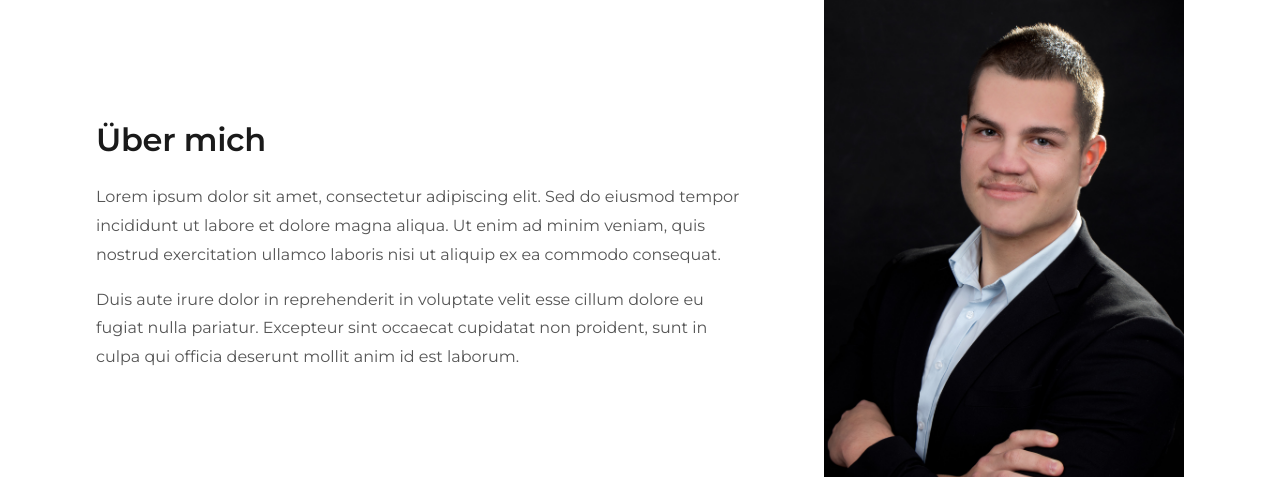
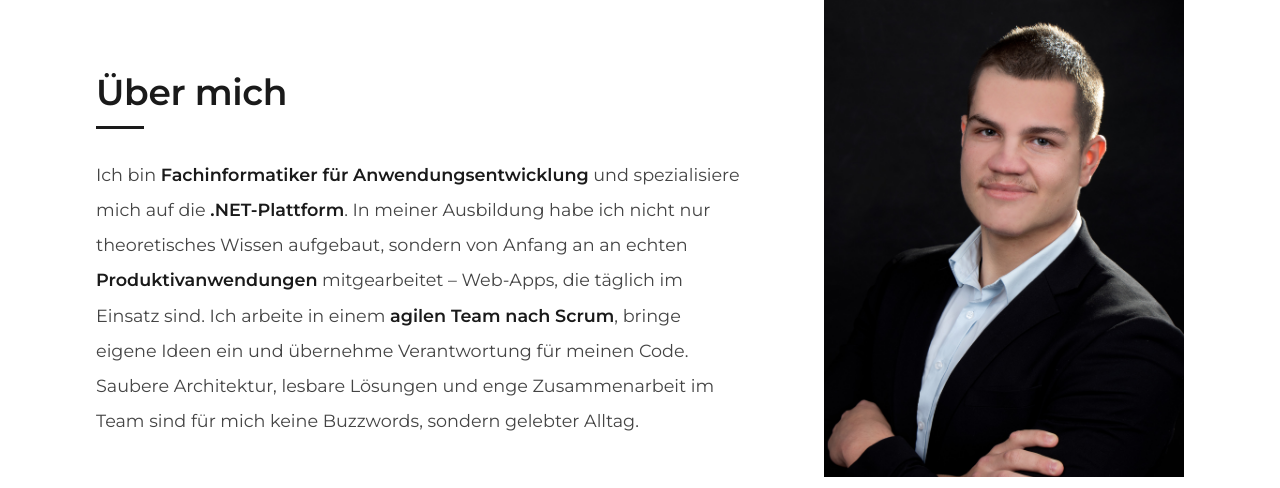
Before and after one commit to MotanuJora/onepager-persona, an Angular app: page / in a window 1280 px wide. Shown: the part 964-1452 px from the top of the page. Built offline with nearby package versions, Linux system fonts and the light colour scheme.

Commit message:
Update about me section with personal description and adjust styling for headings and paragraphs

```diff
--- a/src/app/about-me/about-me.css
+++ b/src/app/about-me/about-me.css
@@ -12,19 +12,33 @@
 }
 
 .about-text h2 {
-    font-size: 2rem;
+    font-size: 2.25rem;
     font-weight: 700;
     color: #1a1a1a;
-    margin-bottom: 1.5rem;
+    margin-bottom: 0.5rem;
     letter-spacing: -0.01em;
 }
 
+.about-text h2::after {
+    content: '';
+    display: block;
+    width: 3rem;
+    height: 3px;
+    background-color: #1a1a1a;
+    margin-top: 0.75rem;
+    margin-bottom: 1.75rem;
+}
+
 .about-text p {
-    font-size: 1rem;
+    font-size: 1.1rem;
     font-weight: 400;
-    color: #555;
-    line-height: 1.8;
-    margin-bottom: 1rem;
+    color: #444;
+    line-height: 2;
+}
+
+.about-text p strong {
+    color: #1a1a1a;
+    font-weight: 600;
 }
 
 .about-photo {
--- a/src/app/about-me/about-me.html
+++ b/src/app/about-me/about-me.html
@@ -2,10 +2,7 @@
   <div class="about-text">
     <h2>Über mich</h2>
     <p>
-      Lorem ipsum dolor sit amet, consectetur adipiscing elit. Sed do eiusmod tempor incididunt ut labore et dolore magna aliqua. Ut enim ad minim veniam, quis nostrud exercitation ullamco laboris nisi ut aliquip ex ea commodo consequat.
-    </p>
-    <p>
-      Duis aute irure dolor in reprehenderit in voluptate velit esse cillum dolore eu fugiat nulla pariatur. Excepteur sint occaecat cupidatat non proident, sunt in culpa qui officia deserunt mollit anim id est laborum.
+      Ich bin <strong>Fachinformatiker für Anwendungsentwicklung</strong> und spezialisiere mich auf die <strong>.NET-Plattform</strong>. In meiner Ausbildung habe ich nicht nur theoretisches Wissen aufgebaut, sondern von Anfang an an echten <strong>Produktivanwendungen</strong> mitgearbeitet – Web-Apps, die täglich im Einsatz sind. Ich arbeite in einem <strong>agilen Team nach Scrum</strong>, bringe eigene Ideen ein und übernehme Verantwortung für meinen Code. Saubere Architektur, lesbare Lösungen und enge Zusammenarbeit im Team sind für mich keine Buzzwords, sondern gelebter Alltag.
     </p>
   </div>
 
```
